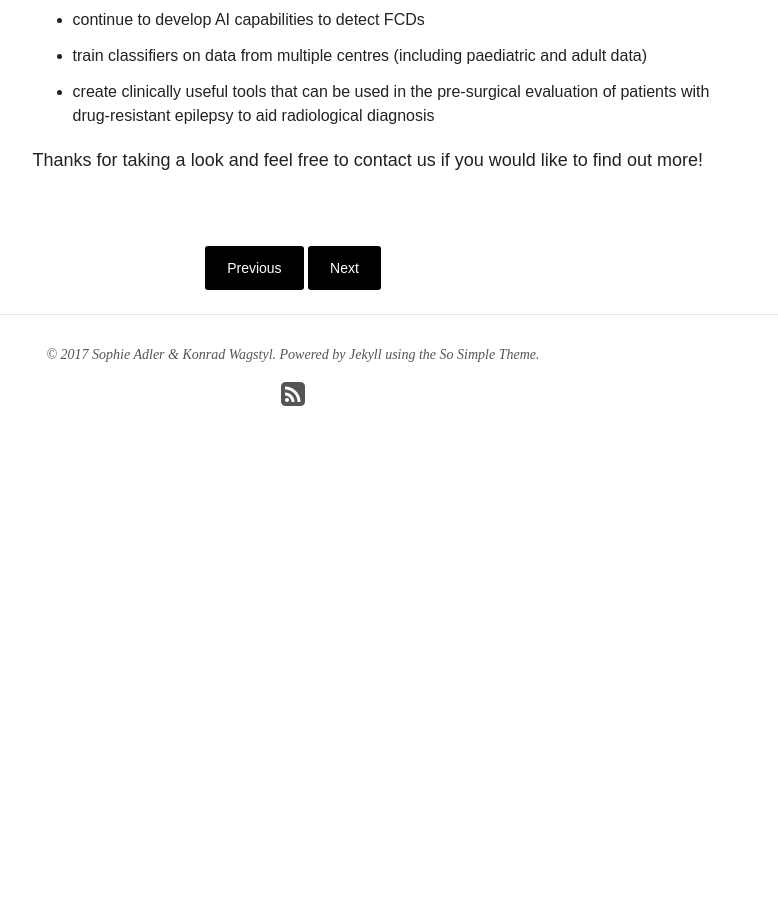
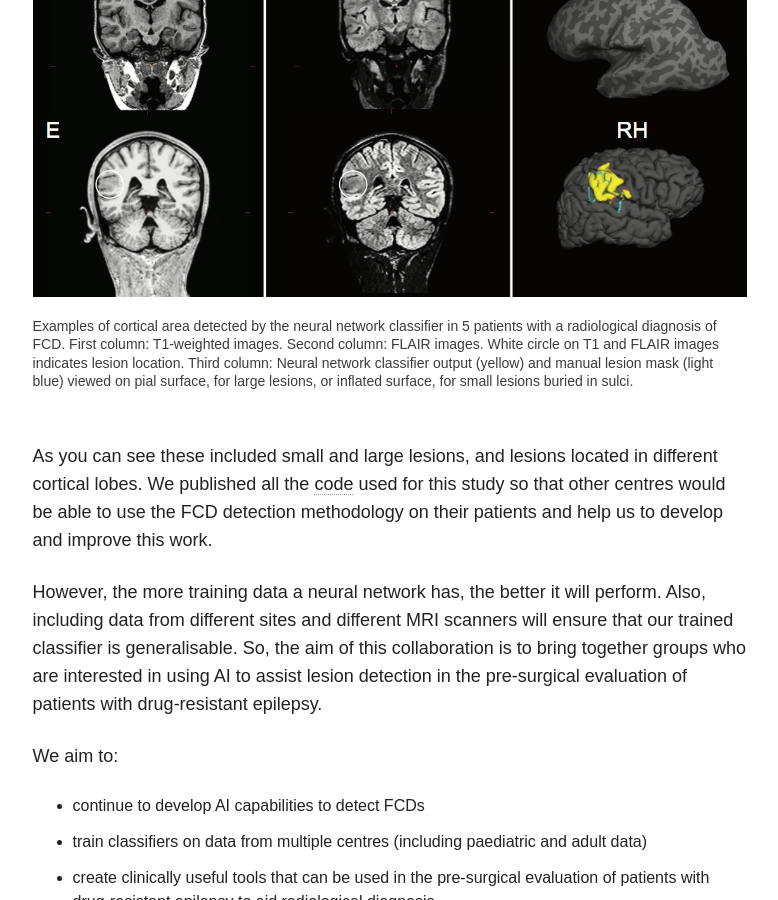
Before and after one commit to MELDProject/MELDProject.github.io, a Jekyll site: the page built from _posts/blog/2017-07-23-Welcome.md, in a window 1280 px wide and 900 px high, scrolled down 1707 px. Shown: the whole window, without its empty margins (347-1125 px from the left). Built offline with Jekyll 4.4.1, drawn with Linux system fonts in a browser that asks for light colours; nearby versions of some CDN libraries; emoji names are drawn with the system emoji font; before the commit the page ends 2213 px from its top, so only the background shows below that.

Commit message:
image size change

```diff
--- a/_posts/blog/2017-07-23-Welcome.md
+++ b/_posts/blog/2017-07-23-Welcome.md
@@ -25,7 +25,11 @@ We trained a neural network on 28 surface-based features such as cortical thickn
 
 Here are some examples of the lesions it was able to detect:
 
-<iframe width="190" height="237" src="https://github.com/MELDProject/MELDProject.github.io/tree/master/images/Example_classifier_results.png" frameborder="0" allowfullscreen></iframe>
+<figure>
+<img src="/images/Example_classifier_results.png"
+alt="FCD examples">
+<figcaption>  Examples of cortical area detected by the neural network classifier in 5 patients with a radiological diagnosis of FCD. First column: T1-weighted images. Second column: FLAIR images. White circle on T1 and FLAIR images indicates lesion location. Third column: Neural network classifier output (yellow) and manual lesion mask (light blue) viewed on pial surface, for large lesions, or inflated surface, for small lesions buried in sulci.</figcaption>
+</figure>
 
 As you can see these included small and large lesions, and lesions located in different cortical lobes. We published all the [code](https://github.com/kwagstyl/FCDdetection/) used for this study so that other centres would be able to use the FCD detection methodology on their patients and help us to develop and improve this work.
 
```
Also changed, not shown: CODE_OF_CONDUCT.md (deleted, +0 -34 lines), _posts/blog/2017-04-24-Lesion-masks.md (deleted, +0 -22 lines), code_of_conduct/index.md (+2 -2 lines), index.md (+7 -0 lines).
